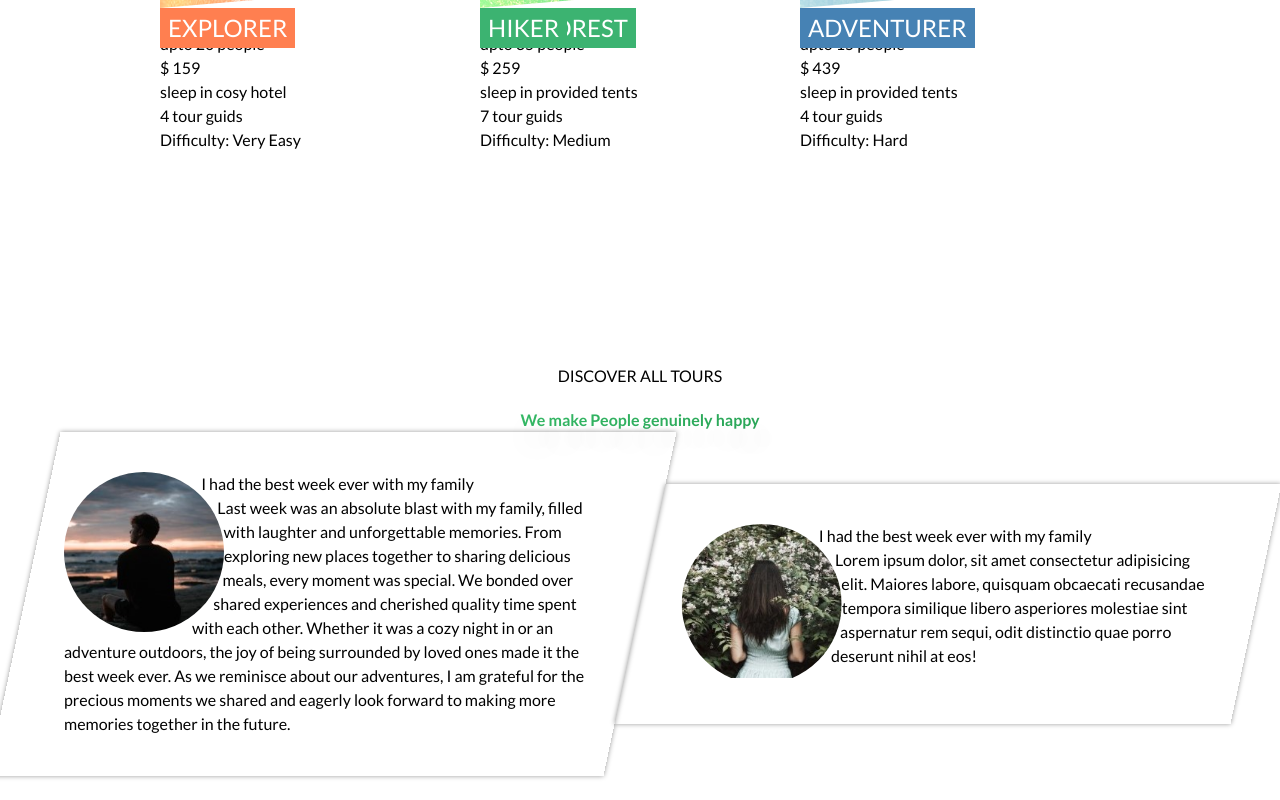
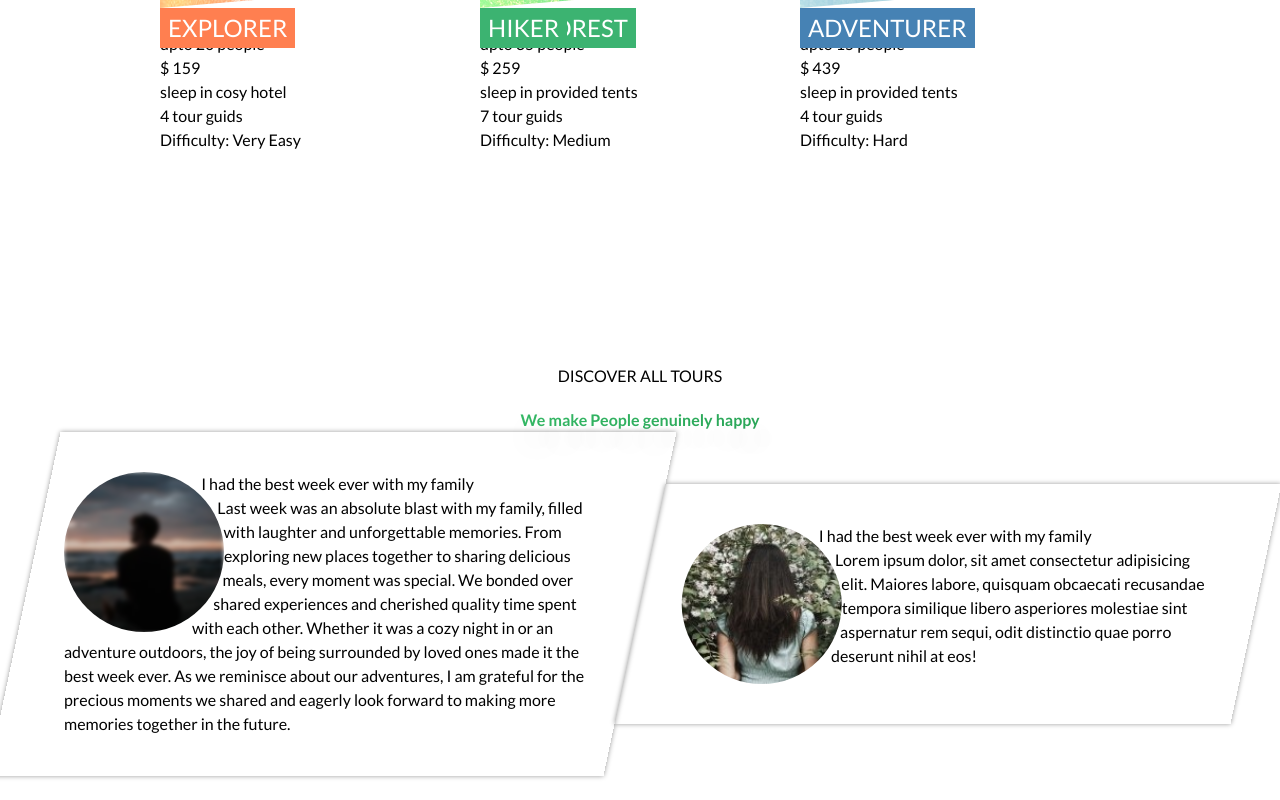
Before and after one commit to OmBharti999/pro, a Next.js app: page / in a window 1280 px wide. In both pictures the pointer is over the picture 144 px from the left and 2898 px from the top of the page. Shown: the part 2346-3146 px from the top of the page. Built offline with nearby package versions, Linux system fonts and the light colour scheme.

Commit message:
image transition effect and scale and blur and brightness effect add

```diff
--- a/app/_component/card/index.css
+++ b/app/_component/card/index.css
@@ -61,3 +61,22 @@
   shape-outside: circle(50% at 50% 50%);
   clip-path: circle(50% at 50% 50%);
 }
+.img-caption {
+  @apply absolute top-1/2 left-1/2 text-2xl text-center font-bold text-white uppercase opacity-0;
+  transform: translate(-50%, 20%);
+}
+
+.stories-card:hover .img-caption {
+  @apply opacity-100;
+  transform: translate(-50%, -50%);
+  transition: all 0.6s;
+}
+
+.stories-card img {
+  transition: all 0.6s;
+  transform: scale(140%);
+}
+.stories-card:hover img {
+  transform: scale(100%);
+  filter: blur(2px) brightness(80%);
+}
```
